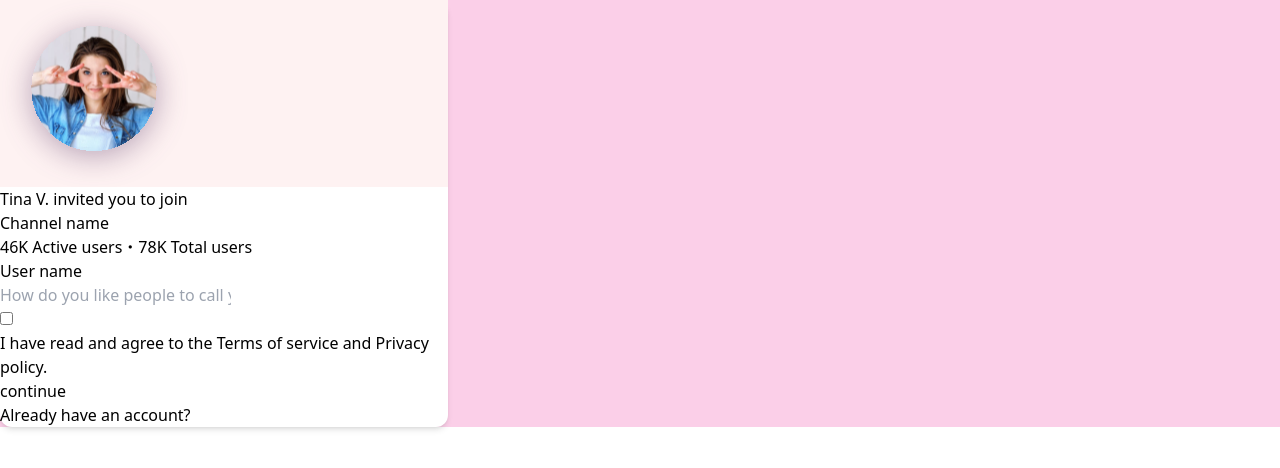
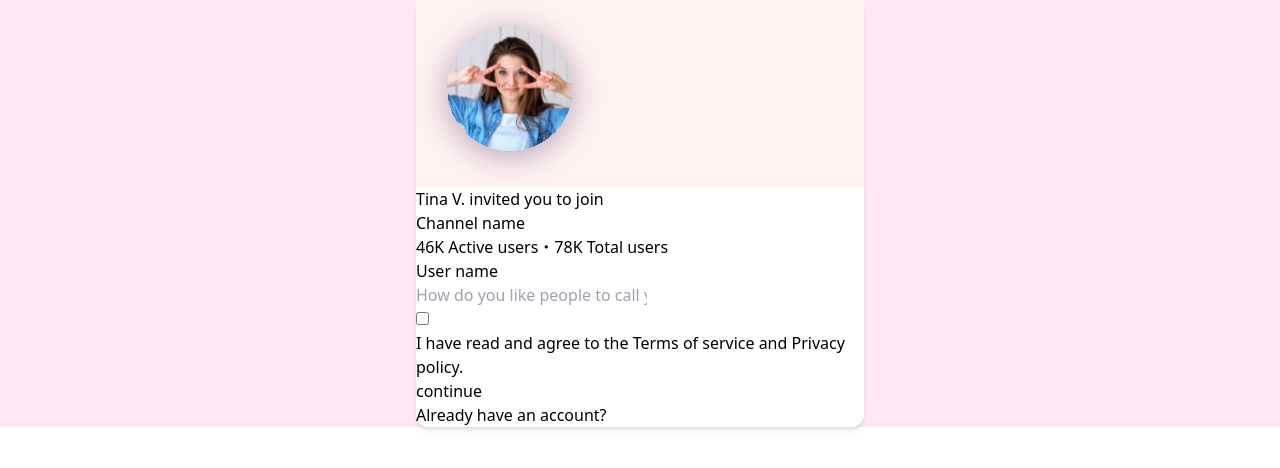
Before and after one commit to DomingosManuelFranco/react-form, a React (Create React App) app: page / in a window 1280 px wide. Shown: the top 468 px of the page. Built offline with nearby package versions, Linux system fonts and the light colour scheme.

Commit message:
form updated

```diff
--- a/src/App.js
+++ b/src/App.js
@@ -4,8 +4,8 @@ import Main from './components/Main';
 function App() {
   return (
     <>
-      <div className="bg-cover bg-pink-200">
-        <section className="max-w-md bg-white rounded-xl shadow-md">
+      <div className="bg-cover max-w-full	 bg-pink-100">
+        <section className="max-w-md mx-auto bg-white rounded-xl shadow-md">
           <Main />
           <Button />
         </section>
```
